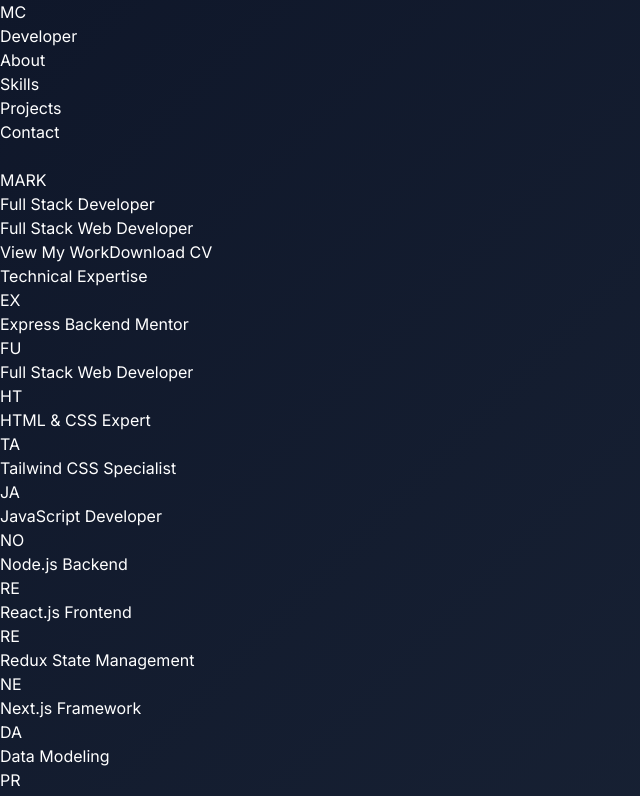
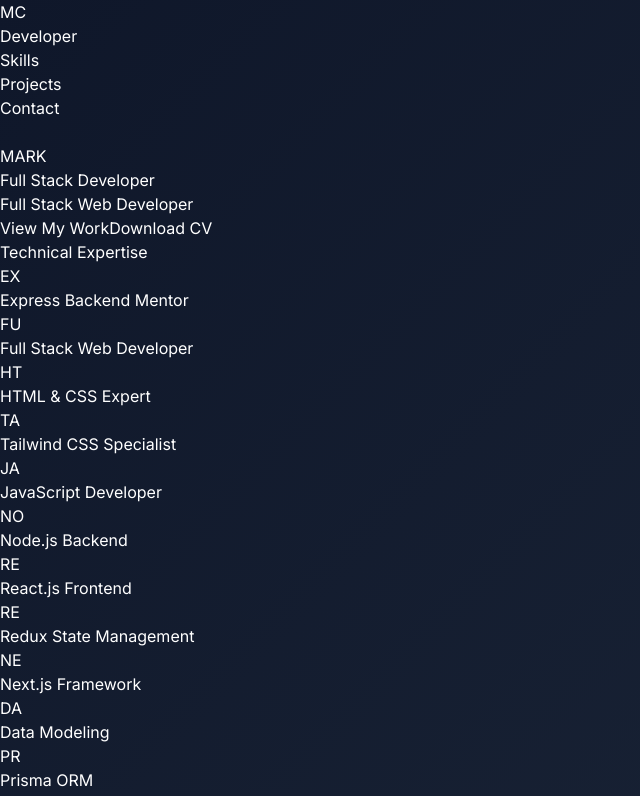
Before and after one commit to MarkC1-code/marksportfolio, a Next.js app: page / in a window 1280 px wide. Shown: the top 796 px of the page, without its empty margins (0-640 px from the left). Built offline with nearby package versions, Linux system fonts and the light colour scheme.

Commit message:
first commit

```diff
--- a/src/app/page.tsx
+++ b/src/app/page.tsx
@@ -109,7 +109,7 @@
 
             {/* Desktop Navigation */}
             <div className="hidden md:flex items-center space-x-8">
-              {['About', 'Skills', 'Projects', 'Contact'].map((item, index) => (
+              {[ 'Skills', 'Projects', 'Contact'].map((item, index) => (
                 <motion.a
                   key={item}
                   href={`#${item.toLowerCase()}`}
@@ -172,7 +172,7 @@
               transition={{ duration: 0.3 }}
             >
               <div className="px-4 py-6 space-y-4">
-                {['About', 'Skills', 'Projects', 'Contact'].map((item, index) => (
+                {[ 'Skills', 'Projects', 'Contact'].map((item, index) => (
                   <motion.a
                     key={item}
                     href={`$id=${item.toLowerCase()}`}
@@ -184,7 +184,7 @@
                       e.preventDefault(); // prevent the default anchor jump
                       const id = item.toLowerCase();
                       document.getElementById(id)?.scrollIntoView({ behavior: 'smooth' });
-                      //setIsMenuOpen(false);
+                      {item.toLowerCase()? setIsMenuOpen(false):null;}
                     }}
                   >
                     {item}
```
